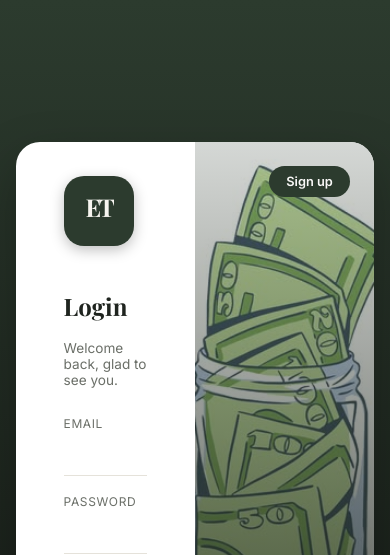
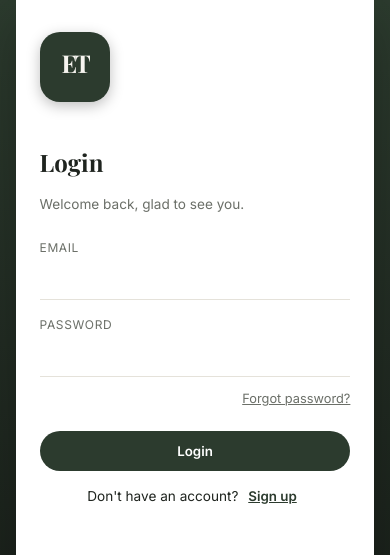
Before and after one commit to anamikakt-bot/expense-tracker, a React (Vite) app in the folder client/: page /login in a window 390 px wide. Shown: the top 555 px of the page. Built offline with nearby package versions, Linux system fonts and the light colour scheme; no server answers.

Commit message:
fix: mobile auth page transform bug and finalize responsive design across app

```diff
--- a/client/src/index.css
+++ b/client/src/index.css
@@ -349,6 +349,11 @@ button {
   font-weight: 600;
 }
 
+.mobile-auth-toggle {
+  display: none;
+}
+
+
 @keyframes toast-in {
   from { opacity: 0; transform: translateY(10px); }
   to { opacity: 1; transform: translateY(0); }
@@ -397,6 +402,36 @@ button {
 }
 
 @media (max-width: 600px) {
+  .mobile-auth-toggle {
+    display: block !important;
+  }
+
+  .auth-wrapper {
+    width: 100% !important;
+    height: auto !important;
+    min-height: 100vh;
+    border-radius: 0 !important;
+    flex-direction: column;
+  }
+
+  .auth-form-panel {
+    position: relative !important;
+    width: 100% !important;
+    height: auto !important;
+    padding: 2rem 1.5rem !important;
+  }
+
+  .auth-image-panel {
+    display: none;
+  }
+
+  .auth-toggle-btn {
+    position: static !important;
+    margin-top: 1rem;
+    align-self: flex-start;
+  }
+
+
   .app-layout {
     flex-direction: column;
   }
@@ -521,4 +556,30 @@ button {
     flex-direction: column !important;
     align-items: stretch !important;
   }
+
+  .auth-wrapper {
+  width: 100% !important;
+  height: auto !important;
+  min-height: 100vh;
+  border-radius: 0 !important;
+  flex-direction: column;
 }
+
+.auth-form-panel {
+  position: relative !important;
+  width: 100% !important;
+  height: auto !important;
+  padding: 2rem 1.5rem !important;
+  transform: none !important;
+}
+
+.auth-image-panel {
+  display: none;
+}
+
+.auth-toggle-btn {
+  position: static !important;
+  margin-top: 1rem;
+  align-self: flex-start;
+}
+}
--- a/client/src/pages/AuthPage.jsx
+++ b/client/src/pages/AuthPage.jsx
@@ -103,8 +103,19 @@ export default function AuthPage() {
             {error && <p style={{ color: '#D9534F', fontSize: '0.85rem', marginBottom: '1rem' }}>{error}</p>}
 
             <button type="submit" disabled={loading} className="btn-primary auth-submit-btn">
-              {loading ? '...' : isRegister ? 'Sign up' : 'Login'}
-            </button>
+  {loading ? '...' : isRegister ? 'Sign up' : 'Login'}
+</button>
+
+<p style={{ marginTop: '1rem', fontSize: '0.85rem', textAlign: 'center' }} className="mobile-auth-toggle">
+  {isRegister ? 'Already have an account?' : "Don't have an account?"}{' '}
+  <button
+    type="button"
+    onClick={() => switchMode(isRegister ? 'login' : 'register')}
+    style={{ border: 'none', background: 'transparent', color: 'var(--accent-green)', fontWeight: 600, cursor: 'pointer', textDecoration: 'underline' }}
+  >
+    {isRegister ? 'Sign in' : 'Sign up'}
+  </button>
+</p>
           </form>
         </div>
 
```
